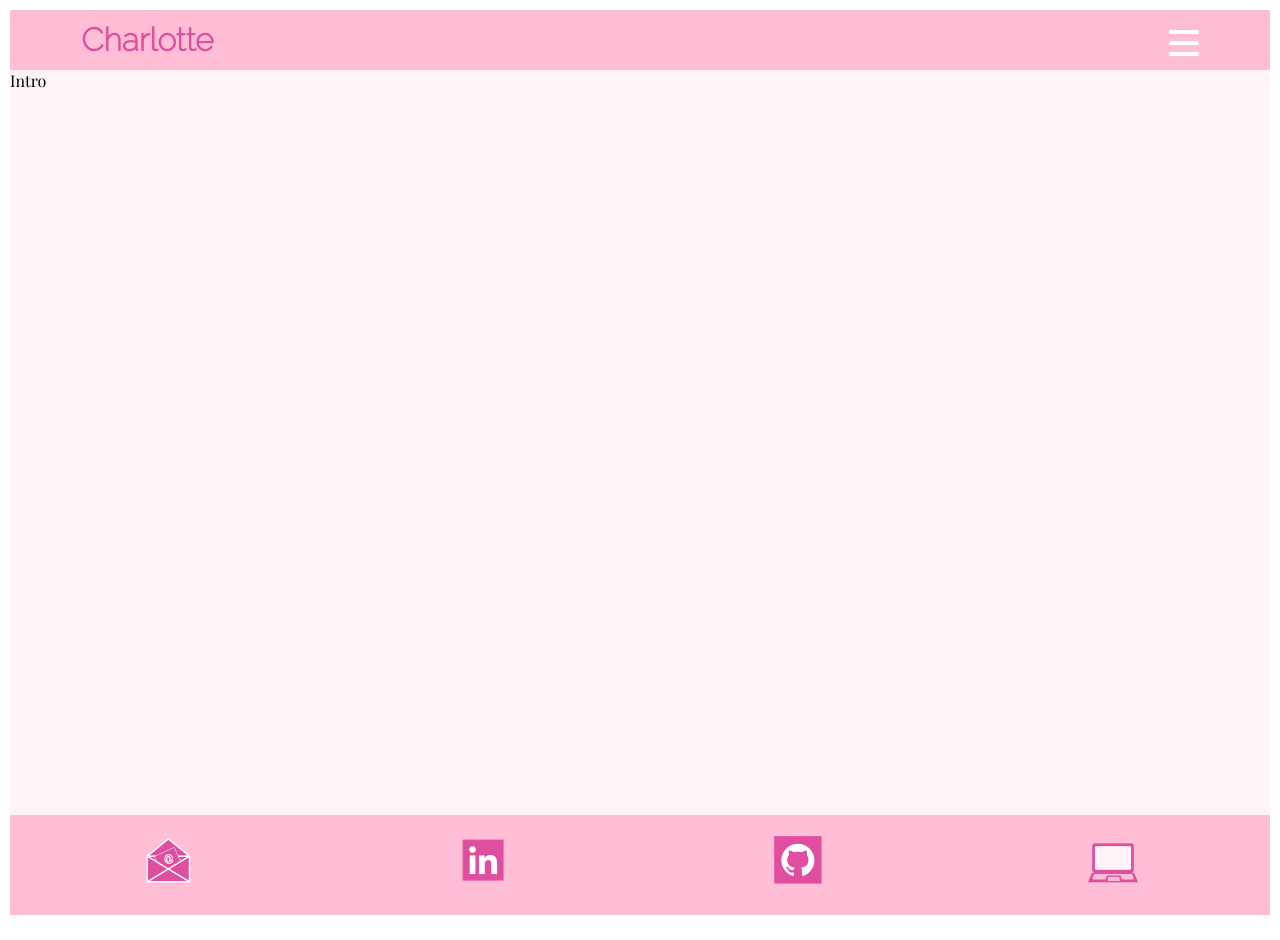
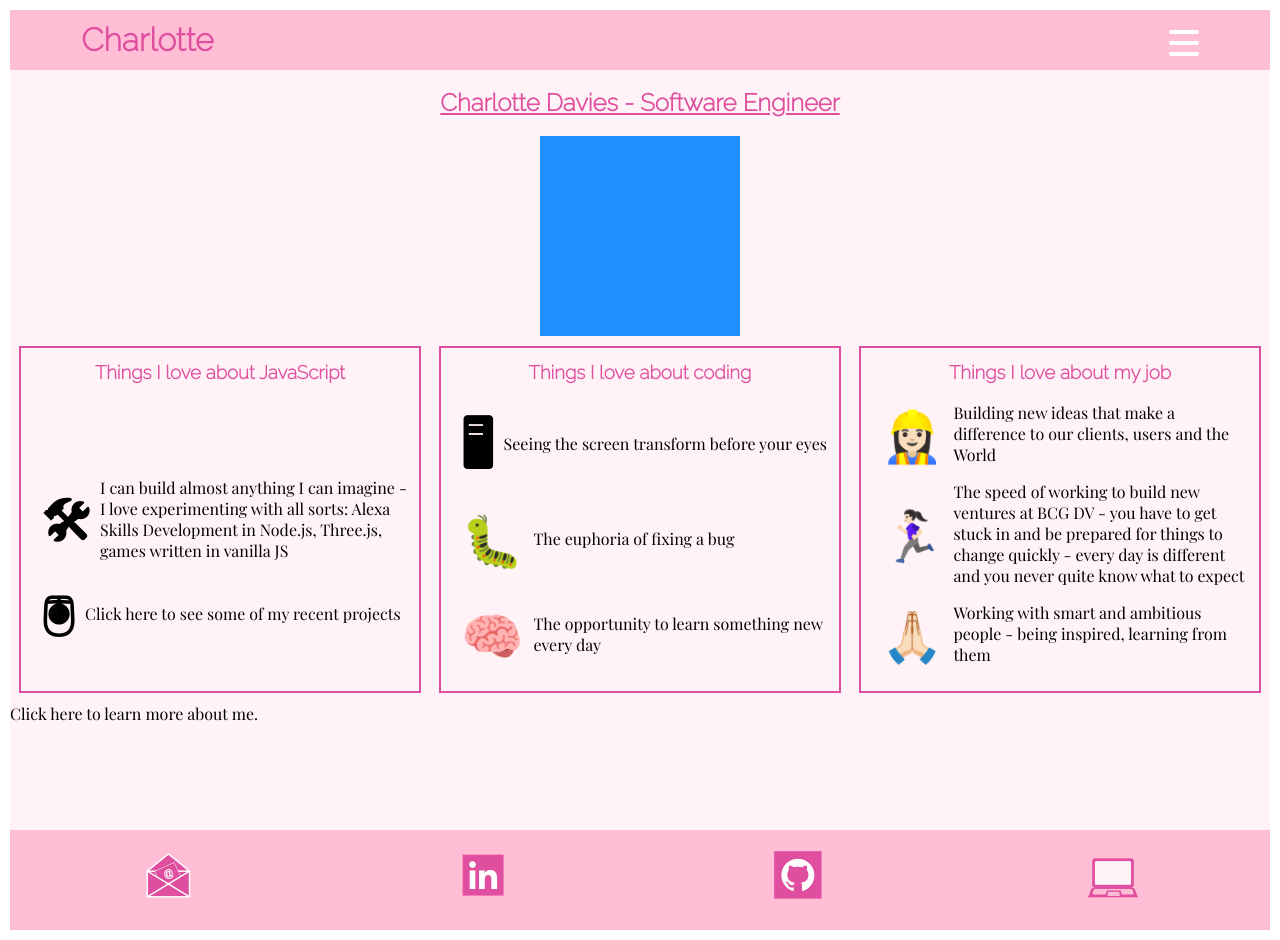
Before and after one commit to CharlotteMD/charlotteqazi, a React (Create React App) app: page / in a window 1280 px wide. Built offline with nearby package versions, Linux system fonts and the light colour scheme.

Commit message:
added intro page and made css more reusable

```diff
--- a/src/components/career.js
+++ b/src/components/career.js
@@ -55,7 +55,7 @@ function Career() {
   ];
 
   const Experience = ({ item }) => (
-    <li>
+    <li className="blockItem">
       <h3>
         <span className="emoji" role="img">
           {item.emoji}
@@ -63,6 +63,10 @@ function Career() {
       </h3>
       <h3>{item.role}</h3>
       <h4>{item.date}</h4>
+      <p>
+        <span>Key skills: </span>
+        {item.skills}
+      </p>
       {item.info && (
         <a
           href={item.info}
@@ -73,10 +77,6 @@ function Career() {
           Click for more information
         </a>
       )}
-      <p>
-        <span>Key skills: </span>
-        {item.skills}
-      </p>
     </li>
   );
 
@@ -84,7 +84,7 @@ function Career() {
     <div className="Career">
       <h2 className="pageTitle">Career</h2>
       <div className="careerJourney">
-        <ul>
+        <ul className="blockContainer">
           {items.map(item => (
             <Experience item={item} />
           ))}
--- a/src/components/intro.js
+++ b/src/components/intro.js
@@ -2,10 +2,83 @@ import React from "react";
 
 import "../css/style.css";
 
+const items = [
+  {
+    love: "Things I love about JavaScript",
+    emoji1: "🛠",
+    one:
+      "I can build almost anything I can imagine - I love experimenting with all sorts: Alexa Skills Development in Node.js, Three.js, games written in vanilla JS",
+    emoji2: "🖲",
+    two: "Click here to see some of my recent projects",
+    emoji3: "",
+    three: ""
+  },
+  {
+    love: "Things I love about coding",
+    emoji1: "🖥",
+    one: "Seeing the screen transform before your eyes",
+    emoji2: "🐛",
+    two: "The euphoria of fixing a bug",
+    emoji3: "🧠",
+    three: "The opportunity to learn something new every day"
+  },
+  {
+    love: "Things I love about my job",
+    emoji1: "👷🏻‍♀️",
+    one:
+      "Building new ideas that make a difference to our clients, users and the World",
+    emoji2: "🏃🏻‍♀️",
+    two:
+      "The speed of working to build new ventures at BCG DV - you have to get stuck in and be prepared for things to change quickly - every day is different and you never quite know what to expect ",
+    emoji3: "🙏🏻",
+    three:
+      "Working with smart and ambitious people - being inspired, learning from them"
+  }
+];
+
+const Passion = ({ item }) => (
+  <div className="blockItem">
+    <h3>{item.love}</h3>
+    <ul>
+      <li>
+        <p>
+          <span className="emoji" role="img">
+            {item.emoji1}
+          </span>
+          {item.one}
+        </p>
+      </li>
+      <li>
+        <p>
+          <span className="emoji" role="img">
+            {item.emoji2}
+          </span>
+          {item.two}
+        </p>
+      </li>
+      <li>
+        <p>
+          <span className="emoji" role="img">
+            {item.emoji3}
+          </span>
+          {item.three}
+        </p>
+      </li>
+    </ul>
+  </div>
+);
+
 function Intro() {
   return (
     <div className="intro">
-      <p>Intro</p>
+      <h2 className="pageTitle">Charlotte Davies - Software Engineer</h2>
+      <div className="videoBlock" />
+      <div className="blockContainer">
+        {items.map(item => (
+          <Passion item={item} />
+        ))}
+      </div>
+      <p>Click here to learn more about me.</p>
     </div>
   );
 }
--- a/src/css/career.css
+++ b/src/css/career.css
@@ -1,51 +1,41 @@
-.careerJourney li {
-  margin: 10px auto;
-}
-
-.careerJourney h3,
-.careerJourney h4 {
-  text-align: center;
-}
-
-.careerJourney h4 {
-  color: var(--grey);
-}
-
-.emoji {
-  font-size: 50px;
-  line-height: 1.5em;
-}
-
-.careerJourney ul {
+.blockContainer {
   display: flex;
   flex-wrap: wrap;
 }
 
-.careerJourney li {
+.blockItem {
+  margin: 10px auto;
   max-width: 90%;
   list-style: none;
   border: solid var(--raspberry) 2px;
   padding: 10px;
+  display: flex;
+  flex-direction: column;
+  justify-content: center;
 }
 
-.careerJourney li .sideNote a {
+.blockItem .sideNote a {
   text-align: center;
 }
 
-.careerJourney li p span {
+.careerJourney p {
+  margin-top: auto;
+}
+
+.blockItem p span {
   font-weight: bold;
 }
 
 /* tablet */
 @media (min-width: 450px) {
-  .careerJourney li {
-    max-width: 45%;
+  .blockItem {
+    width: 45%;
   }
 }
 
 /* desktop */
 @media (min-width: 1000px) {
-  .careerJourney li {
-    max-width: 30%;
+  .blockItem {
+    width: 30%;
   }
 }
--- /dev/null
+++ b/src/css/intro.css
@@ -0,0 +1,15 @@
+.videoBlock {
+  height: 200px;
+  width: 200px;
+  background: dodgerblue;
+}
+
+.intro .blockItem h3 {
+  margin-bottom: auto;
+}
+
+.intro p {
+  display: flex;
+  align-items: center;
+  justify-content: flex-start;
+}
--- a/src/css/style.css
+++ b/src/css/style.css
@@ -1,3 +1,7 @@
+@import url("intro.css");
+@import url("career.css");
+@import url("header.css");
+
 html {
   --max-mobile-width: 450px;
   --max-tablet-width: 950px;
@@ -26,14 +30,38 @@ a {
   line-height: 1.5em;
 }
 
+h3,
+h4 {
+  text-align: center;
+}
+
+h4 {
+  color: var(--grey);
+}
+
+.emoji {
+  font-size: 50px;
+  line-height: 1.5em;
+  margin: 10px;
+}
+
 a {
   text-decoration: none;
   color: inherit;
   font-weight: bold;
 }
 
+a:hover {
+  color: var(--raspberry);
+  font-weight: bold;
+}
+
 p {
   font-family: "Playfair Display", serif;
+}
+
+li {
+  list-style: none;
 }
 
 .App {
```
